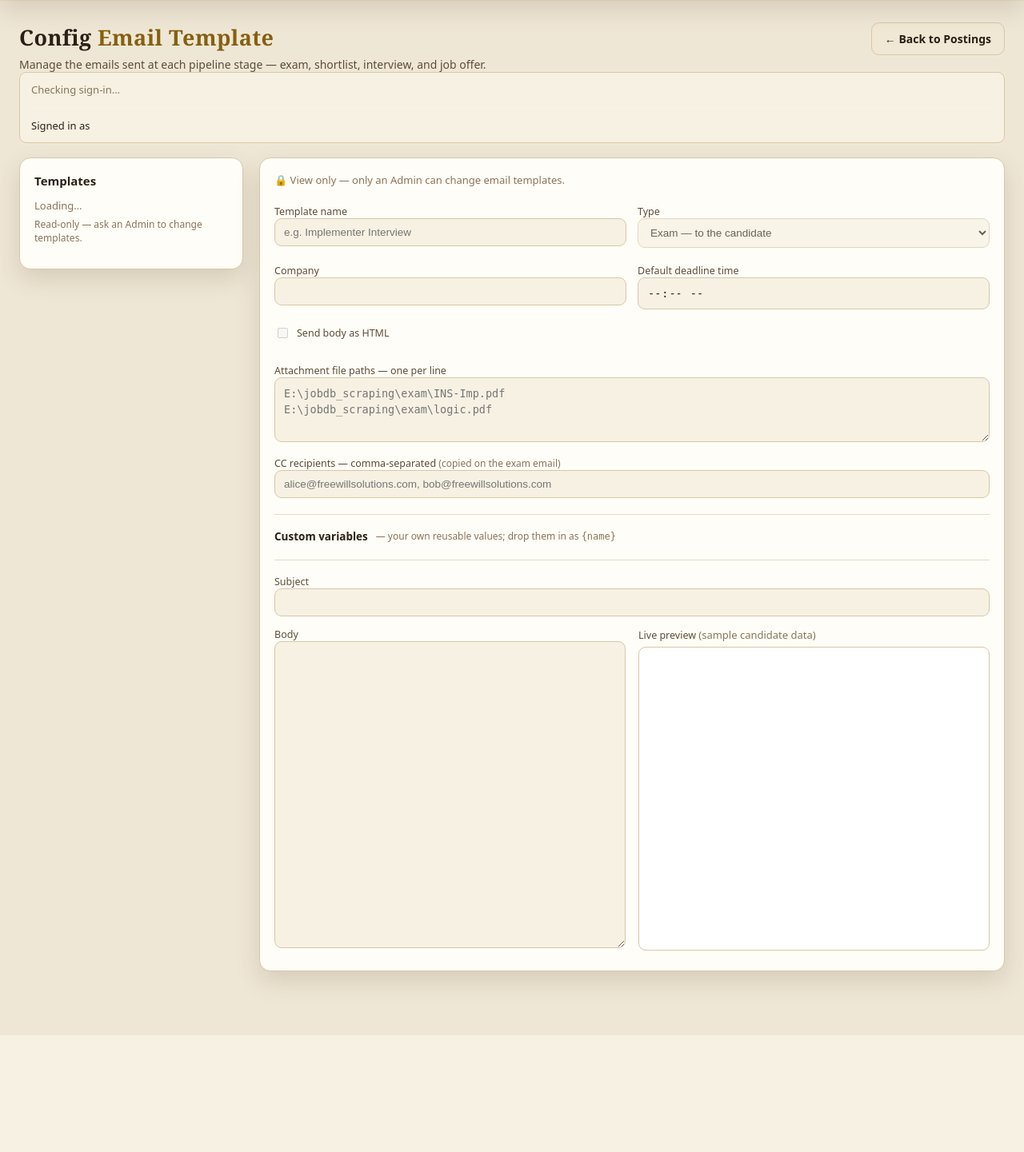
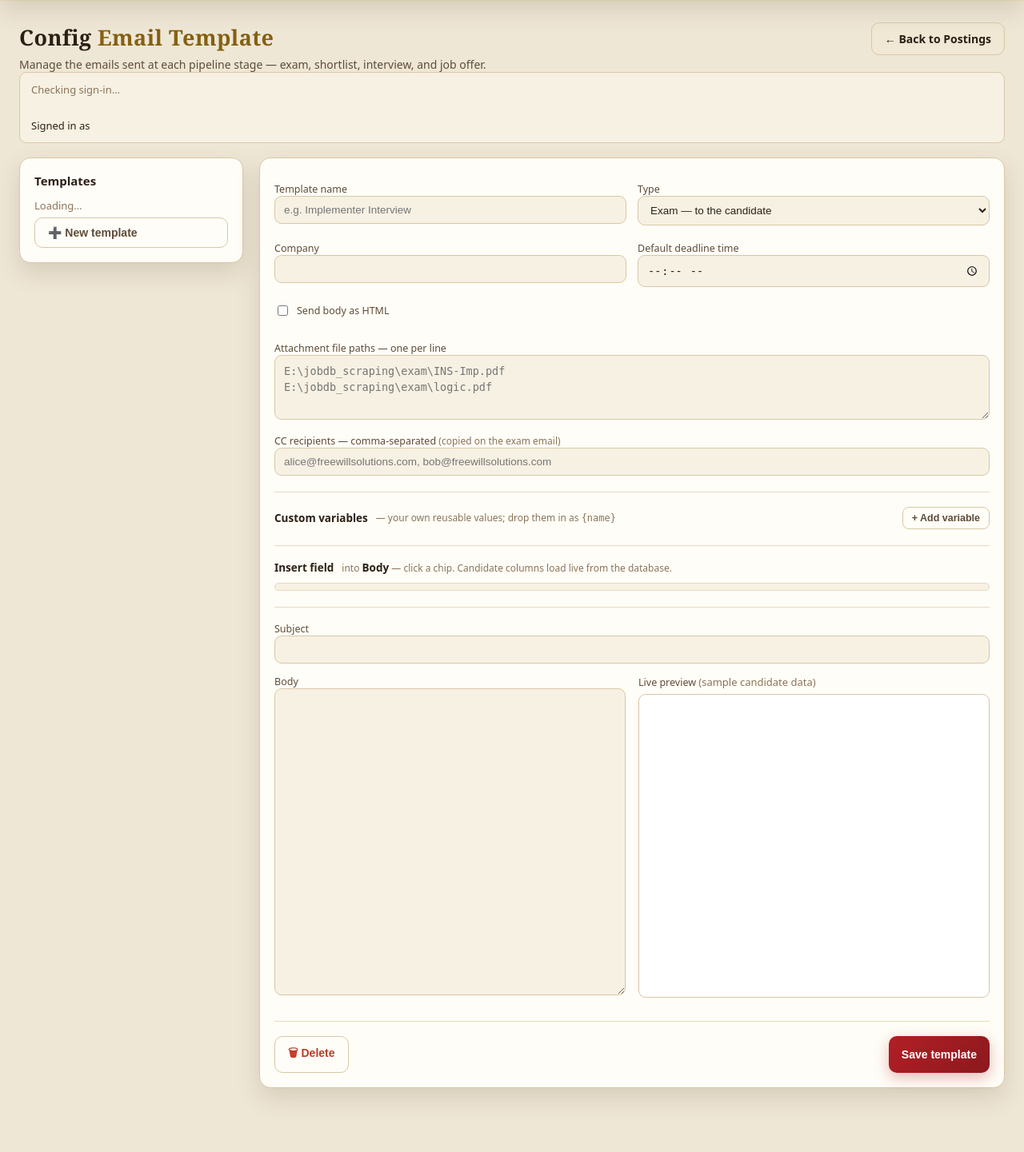
Before and after one commit to nattapongfwg/jobdb_scraping, a Python web app: template templates/email_templates.html in a window 1280 px wide. Shown: the part 66-1507 px from the top of the page at 80% size. Before the commit the page ends 1361 px from the top, so only its background shows below. Run offline with Jinja, Linux system fonts and the light colour scheme; the template is opened without the code that fills it, so the values that code supplies are empty.

Commit message:
feat(templates): HR can create, edit and delete email templates too
Email templates were Admin-edit, HR view-only. Both roles now share the same
editor and the save/delete APIs; every template stays visible to everyone.
Mailbox sign-in and user management remain Admin-only.

Co-Authored-By: Claude Opus 5.5 <noreply@anthropic.com>

```diff
--- a/templates/email_templates.html
+++ b/templates/email_templates.html
@@ -60,7 +60,6 @@
   .et-actions { display: flex; justify-content: flex-end; gap: 10px; margin-top: 22px;
                 border-top: 1px solid var(--line-soft); padding-top: 18px; }
   .et-actions .spacer { margin-right: auto; }
-  fieldset.et-readonly { border: 0; padding: 0; margin: 0; min-width: 0; }
   .users-table { width: 100%; border-collapse: collapse; font-size: 13px; }
   .users-table th, .users-table td { padding: 4px 6px; text-align: left; vertical-align: middle; }
   .users-table th { font-weight: 600; opacity: .75; }
@@ -133,19 +132,11 @@
     <aside class="et-panel et-side">
       <h3>Templates</h3>
       <div id="tmplList"><div class="muted" style="font-size:13px">Loading…</div></div>
-      {% if me and me.role == 'admin' %}
       <button class="btn ghost" style="width:100%;margin-top:6px" onclick="newTemplate()">➕ New template</button>
-      {% else %}
-      <p class="muted" style="font-size:12px;margin-top:6px">Read-only — ask an Admin to change templates.</p>
-      {% endif %}
     </aside>
 
     <!-- RIGHT: editor -->
     <section class="et-panel et-editor">
-      {% if not (me and me.role == 'admin') %}
-      <p class="muted" style="font-size:13px;margin:0 0 10px">🔒 View only — only an Admin can change email templates.</p>
-      <fieldset disabled class="et-readonly">
-      {% endif %}
       <p class="hint" id="cfgHint"></p>
 
       <div class="et-grid">
@@ -177,15 +168,13 @@
         <div class="sec-head">
           <b>Custom variables</b>
           <span class="muted" style="font-size:12px">— your own reusable values; drop them in as <code>{name}</code></span>
-          {% if me and me.role == 'admin' %}
           <button type="button" class="btn ghost tiny" style="margin-left:auto" onclick="addCustomVar()">+ Add variable</button>
-          {% endif %}
         </div>
         <div id="cfgCustomVars"></div>
       </div>
 
-      <!-- Insert field (Admin only — HR can't edit) -->
-      <div class="et-section"{% if not (me and me.role == 'admin') %} style="display:none"{% endif %}>
+      <!-- Insert field -->
+      <div class="et-section">
         <div class="sec-head"><b>Insert field</b>
           <span class="muted" style="font-size:12px">into <b id="cfgInsertTarget">Body</b> — click a chip. Candidate columns load live from the database.</span>
         </div>
@@ -206,10 +195,7 @@
         </div>
       </div>
 
-      {% if not (me and me.role == 'admin') %}
-      </fieldset>
-      {% endif %}
-      <div class="et-actions"{% if not (me and me.role == 'admin') %} style="display:none"{% endif %}>
+      <div class="et-actions">
         <button class="btn ghost" id="cfgDeleteBtn" style="color:var(--red)" onclick="deleteTemplate()">🗑 Delete</button>
         <span class="spacer"></span>
         <button class="btn" id="cfgSaveBtn" onclick="saveEmailCfg()">Save template</button>
--- a/webapp.py
+++ b/webapp.py
@@ -257,7 +257,7 @@ def _require_login():
 
 def admin_required(view):
     """Route guard: only the Admin role may call (scraping, mailbox sign-in,
-    template editing, user management)."""
+    user management). Email templates are edited by Admin and HR alike."""
     @wraps(view)
     def wrapper(*args, **kwargs):
         if not _is_admin():
@@ -967,7 +967,6 @@ def api_email_template_fields():
 
 
 @app.post("/api/email-templates")
-@admin_required
 def api_email_template_save():
     data = request.get_json(force=True)
     saved = save_template(data)
@@ -975,7 +974,6 @@ def api_email_template_save():
 
 
 @app.post("/api/email-templates/delete")
-@admin_required
 def api_email_template_delete():
     data = request.get_json(force=True)
     templates = delete_template(str(data.get("id", "")))
```
Also changed, not shown: MULTIUSER.md (+5 -6 lines).
